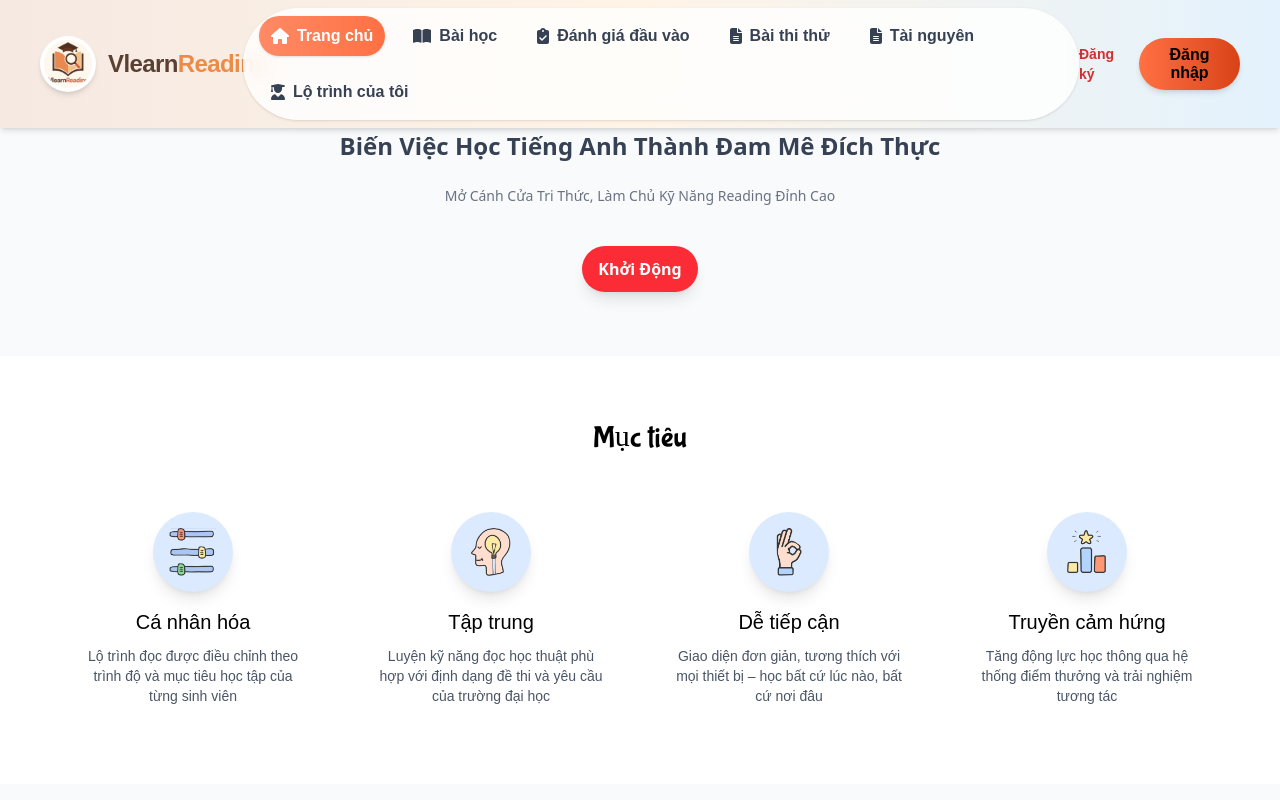
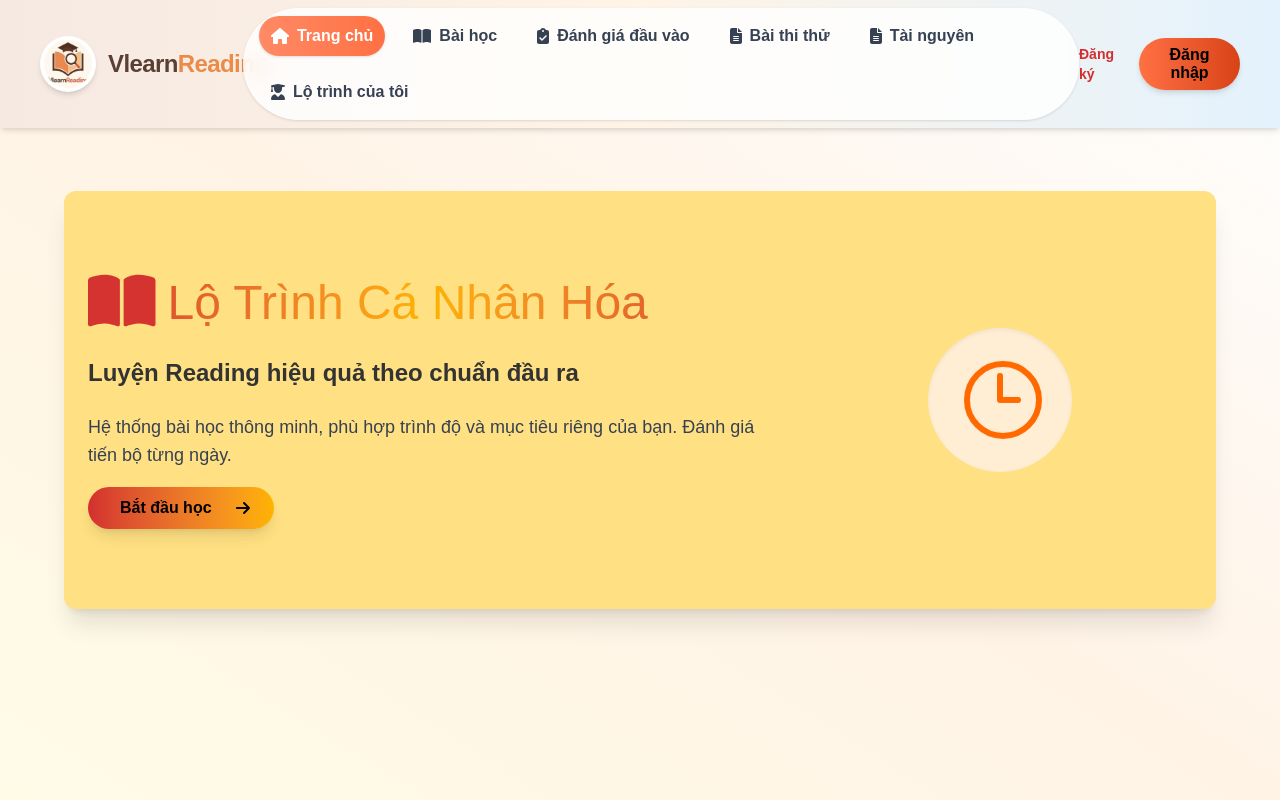
Before and after one commit to PhjnX/english-website, a React (Vite) app: page / in a window 1280 px wide. Shown: the top 800 px of the page. Built offline with nearby package versions, Linux system fonts and the light colour scheme.

Commit message:
updating carousel

```diff
--- a/package.json
+++ b/package.json
@@ -18,12 +18,16 @@
     "@tailwindcss/vite": "^4.1.4",
     "antd": "^5.24.9",
     "axios": "^1.9.0",
+    "embla-carousel-autoplay": "^8.6.0",
+    "embla-carousel-react": "^8.6.0",
     "framer-motion": "^12.12.1",
     "from": "^0.1.7",
+    "gsap": "^3.13.0",
     "lucide-react": "^0.511.0",
     "message": "^0.0.1",
     "react": "^19.0.0",
     "react-awesome-reveal": "^4.3.1",
+    "react-bits": "^1.0.5",
     "react-circular-progressbar": "^2.2.0",
     "react-confetti": "^6.4.0",
     "react-dom": "^19.0.0",
--- /dev/null
+++ b/src/pages/client-users/Carousel/InfiniteScroll.tsx
@@ -0,0 +1,56 @@
+import React, { useEffect, useRef } from "react";
+import gsap from "gsap";
+
+interface InfiniteScrollProps {
+  items: { content: string }[];
+  direction?: "left" | "right";
+  speed?: number;
+  style?: React.CSSProperties;
+}
+
+const InfiniteScroll: React.FC<InfiniteScrollProps> = ({
+  items,
+  direction = "left",
+  speed = 1,
+  style = {},
+}) => {
+  const containerRef = useRef<HTMLDivElement>(null);
+  const timeline = useRef<gsap.core.Timeline | null>(null);
+
+  useEffect(() => {
+    const ctx = gsap.context(() => {
+      const container = containerRef.current;
+      if (!container) return;
+
+      const distance = container.scrollWidth / 2;
+
+      timeline.current = gsap.timeline({ repeat: -1 });
+
+      timeline.current.to(container, {
+        x: direction === "left" ? `-=${distance}` : `+=${distance}`,
+        ease: "none",
+        duration: distance / (speed * 50),
+      });
+    });
+
+    return () => ctx.revert();
+  }, [items, direction, speed]);
+
+  return (
+    <div className="overflow-hidden w-full">
+      <div
+        ref={containerRef}
+        className="flex whitespace-nowrap gap-8 px-4"
+        style={{ ...style }}
+      >
+        {[...items, ...items].map((item, index) => (
+          <div key={index} className="shrink-0 text-nowrap text-[#d84315]">
+            {item.content}
+          </div>
+        ))}
+      </div>
+    </div>
+  );
+};
+
+export default InfiniteScroll;
--- a/src/pages/client-users/Carousel/index.tsx
+++ b/src/pages/client-users/Carousel/index.tsx
@@ -1,75 +1,136 @@
 import React from "react";
+import useEmblaCarousel from "embla-carousel-react";
+import Autoplay from "embla-carousel-autoplay";
+import { motion } from "framer-motion";
 import { FontAwesomeIcon } from "@fortawesome/react-fontawesome";
-import { faBookOpen } from "@fortawesome/free-solid-svg-icons";
-import { motion } from "framer-motion";
+import { faBookOpen, faArrowRight } from "@fortawesome/free-solid-svg-icons";
 
-const HeroCarousel: React.FC = () => {
+const slides = [
+  {
+    title: "Nâng Cao Kỹ Năng Reading",
+    subtitle: "Biến việc học tiếng Anh thành đam mê đích thực",
+    description:
+      "Khám phá khả năng đọc vượt trội với lộ trình cá nhân hóa, tương tác thông minh và cảm hứng học tập mỗi ngày.",
+    className: "bg-[#fffbe7]",
+  },
+  {
+    title: "Lộ Trình Cá Nhân Hóa",
+    subtitle: "Luyện Reading hiệu quả theo chuẩn đầu ra",
+    description:
+      "Hệ thống bài học thông minh, phù hợp trình độ và mục tiêu riêng của bạn. Đánh giá tiến bộ từng ngày.",
+    className: "bg-[#ffe082]",
+  },
+  {
+    title: "Truyền Cảm Hứng Học Tập",
+    subtitle: "Thành công bắt đầu từ sự chủ động",
+    description:
+      "Tăng động lực học với giao diện trực quan, dễ sử dụng và nội dung chất lượng, truyền cảm hứng mỗi ngày.",
+    className: "bg-[#fff3e0]",
+  },
+];
+
+const HeroCarousel = () => {
+  const [emblaRef] = useEmblaCarousel({ loop: true }, [Autoplay()]);
+
   return (
+    <section className="relative w-full min-h-screen overflow-hidden bg-gradient-to-tr from-[#fffbe7] via-[#fff3e6] to-[#fefefe] flex items-center justify-center">
+      <div className="embla w-full" ref={emblaRef}>
+        <div className="embla__container h-screen">
+          {slides.map((slide, index) => (
+            <div
+              className="embla__slide flex items-center justify-center px-6"
+              key={index}
+            >
               <motion.div
-      className="bg-gray-50 py-16 px-4 text-center"
-      initial={{ opacity: 0 }}
-      animate={{ opacity: 1 }}
-      transition={{ duration: 0.8 }}
+                className={`w-full max-w-6xl flex flex-col md:flex-row items-center justify-center gap-10 py-12 md:py-20 ${slide.className} rounded-xl shadow-xl p-6`}
+                initial={{ opacity: 0, y: 40 }}
+                animate={{ opacity: 1, y: 0 }}
+                transition={{ duration: 0.8, ease: "easeOut" }}
               >
-      <div className="max-w-3xl mx-auto">
-        {/* Title */}
-        <motion.h1
-          className="text-3xl md:text-4xl font-semibold mb-4"
-          initial={{ y: -40, opacity: 0 }}
-          animate={{ y: 0, opacity: 1 }}
-          transition={{ duration: 0.7, type: "spring", stiffness: 80 }}
-        >
-          <span className="inline-flex items-center justify-center bg-white  text-red-600 font-bold px-3 py-1 rounded-md mr-2 shadow-lg">
-            <motion.div
-              className="w-10 h-10 bg-red-600 flex items-center justify-center rounded mr-2 shadow-lg"
-              initial={{ scale: 0.7, rotate: -10 }}
-              animate={{ scale: 1, rotate: 0 }}
-              transition={{ type: "spring", stiffness: 200, damping: 10 }}
-            >
+                <div className="flex-1 text-center md:text-left">
+                  <h2 className="text-3xl sm:text-4xl md:text-5xl font-extrabold leading-tight mb-4 bg-gradient-to-r from-[#d32f2f] via-[#ffb300] to-[#d32f2f] bg-clip-text text-transparent">
                     <FontAwesomeIcon
                       icon={faBookOpen}
-                className="text-white text-xl font-sans"
+                      className="mr-3 text-[#d32f2f] animate-pulse"
+                      size="lg"
                     />
-            </motion.div>
-            Nâng Cao
-            <span className="text-black ml-2 font-sans">
-              Kỹ Năng Reading Của Bạn
-            </span>
-          </span>
-        </motion.h1>
-
-        {/* Subtitle */}
-        <motion.p
-          className="text-2xl text-gray-700 mb-1 font-bold font-sans"
-          initial={{ opacity: 0, y: 30 }}
-          animate={{ opacity: 1, y: 0 }}
-          transition={{ delay: 0.2, duration: 0.7 }}
+                    {slide.title}
+                  </h2>
+                  <p className="text-xl md:text-2xl text-[#333] font-semibold mb-2">
+                    {slide.subtitle}
+                  </p>
+                  <p className="text-base md:text-lg text-gray-700 mb-6">
+                    {slide.description}
+                  </p>
+                  <motion.button
+                    whileHover={{ scale: 1.05 }}
+                    whileTap={{ scale: 0.95 }}
+                    className="bg-gradient-to-r from-[#d32f2f] to-[#ffb300] text-white px-8 py-3 rounded-full font-bold shadow-lg hover:from-[#ffb300] hover:to-[#d32f2f] transition text-lg flex items-center gap-2 mx-auto md:mx-0"
                   >
-          Biến Việc Học Tiếng Anh Thành Đam Mê Đích Thực
-        </motion.p>
-        <motion.p
-          className="text-sm text-gray-500 mb-6 font-sans"
-          initial={{ opacity: 0, y: 30 }}
-          animate={{ opacity: 1, y: 0 }}
-          transition={{ delay: 0.4, duration: 0.7 }}
+                    Bắt đầu học
+                    <FontAwesomeIcon
+                      icon={faArrowRight}
+                      className="ml-2 animate-bounce-x"
+                    />
+                  </motion.button>
+                </div>
+                <motion.div
+                  className="w-60 md:w-80 lg:w-96"
+                  initial={{ scale: 0.8, opacity: 0 }}
+                  animate={{ scale: 1, opacity: 1 }}
+                  transition={{ duration: 0.9, delay: 0.3 }}
                 >
-          Mở Cánh Cửa Tri Thức, Làm Chủ Kỹ Năng Reading Đỉnh Cao
-        </motion.p>
-
-        <div className="flex justify-center mt-10 font-sans">
-          <motion.button
-            className="bg-red-500 !text-white px-4 py-3.5 rounded-full font-semibold hover:bg-red-700 transition duration-300 text-sm cursor-pointer shadow-lg"
-            whileHover={{
-              scale: 1.08,
-              boxShadow: "0 8px 32px rgba(255,0,0,0.15)",
-            }}
-            whileTap={{ scale: 0.96 }}
+                  <div className="w-full h-full flex items-center justify-center">
+                    <div className="bg-orange-100 rounded-full p-6 shadow-inner animate-bounce-slow">
+                      <svg
+                        xmlns="http://www.w3.org/2000/svg"
+                        fill="none"
+                        viewBox="0 0 24 24"
+                        strokeWidth={1.5}
+                        stroke="currentColor"
+                        className="w-24 h-24 text-orange-500"
                       >
-            Khởi Động
-          </motion.button>
+                        <path
+                          strokeLinecap="round"
+                          strokeLinejoin="round"
+                          d="M12 6v6h4.5m5.25 0a9 9 0 11-18 0 9 9 0 0118 0z"
+                        />
+                      </svg>
                     </div>
                   </div>
                 </motion.div>
+              </motion.div>
+            </div>
+          ))}
+        </div>
+      </div>
+      <style>{`
+        .embla {
+          overflow: hidden;
+        }
+        .embla__container {
+          display: flex;
+        }
+        .embla__slide {
+          position: relative;
+          min-width: 100%;
+        }
+        .animate-bounce-x {
+          animation: bounceX 1.2s infinite alternate;
+        }
+        @keyframes bounceX {
+          0% { transform: translateX(0); }
+          100% { transform: translateX(8px); }
+        }
+        .animate-bounce-slow {
+          animation: floatUpDown 6s ease-in-out infinite;
+        }
+        @keyframes floatUpDown {
+          0%, 100% { transform: translateY(0); }
+          50% { transform: translateY(-16px); }
+        }
+      `}</style>
+    </section>
   );
 };
 
--- a/src/pages/client-users/HomePage/index.tsx
+++ b/src/pages/client-users/HomePage/index.tsx
@@ -1,18 +1,16 @@
-import React from "react";
-import Carousel from "../Carousel";
-import Target from "../Target";
-import Benefits from "../Benefits";
-import Courses from "../Courses";
+import React, { useState } from "react";
+import HeroCarousel from "../Carousel";
+import TargetSection from "../Target";
+import BenefitsSection from "../Benefits";
+import ReadingCourses from "../Courses";
 
 const HomePage: React.FC = () => {
   return (
-    <div className="relative min-h-screen bg-gradient-to-br from-[#fff7f7] via-[#f9fafb] to-[#fffbe7] overflow-x-hidden">
-      <main className="relative z-10">
-        <Carousel />
-        <Target />
-        <Benefits />
-        <Courses />
-      </main>
+    <div>
+      <HeroCarousel />
+      <TargetSection />
+      <BenefitsSection />
+      <ReadingCourses />
     </div>
   );
 };
```
Also changed, not shown: src/pages/client-users/Carousel/RotatingText.tsx (added, +58 -0 lines), 1 other file (tests, documents, lock files or other folders). Lines whose indentation alone changed are shown as unchanged.
